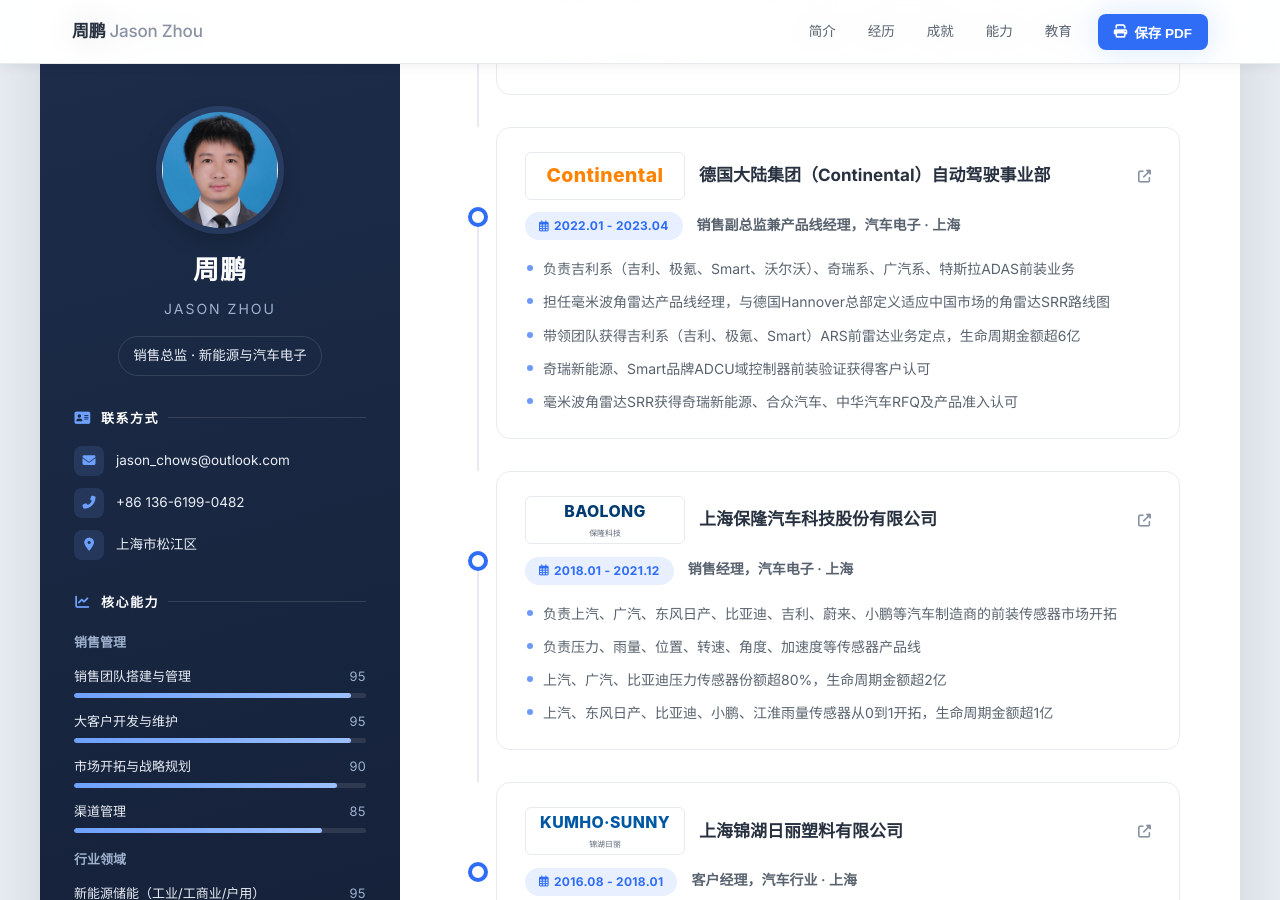
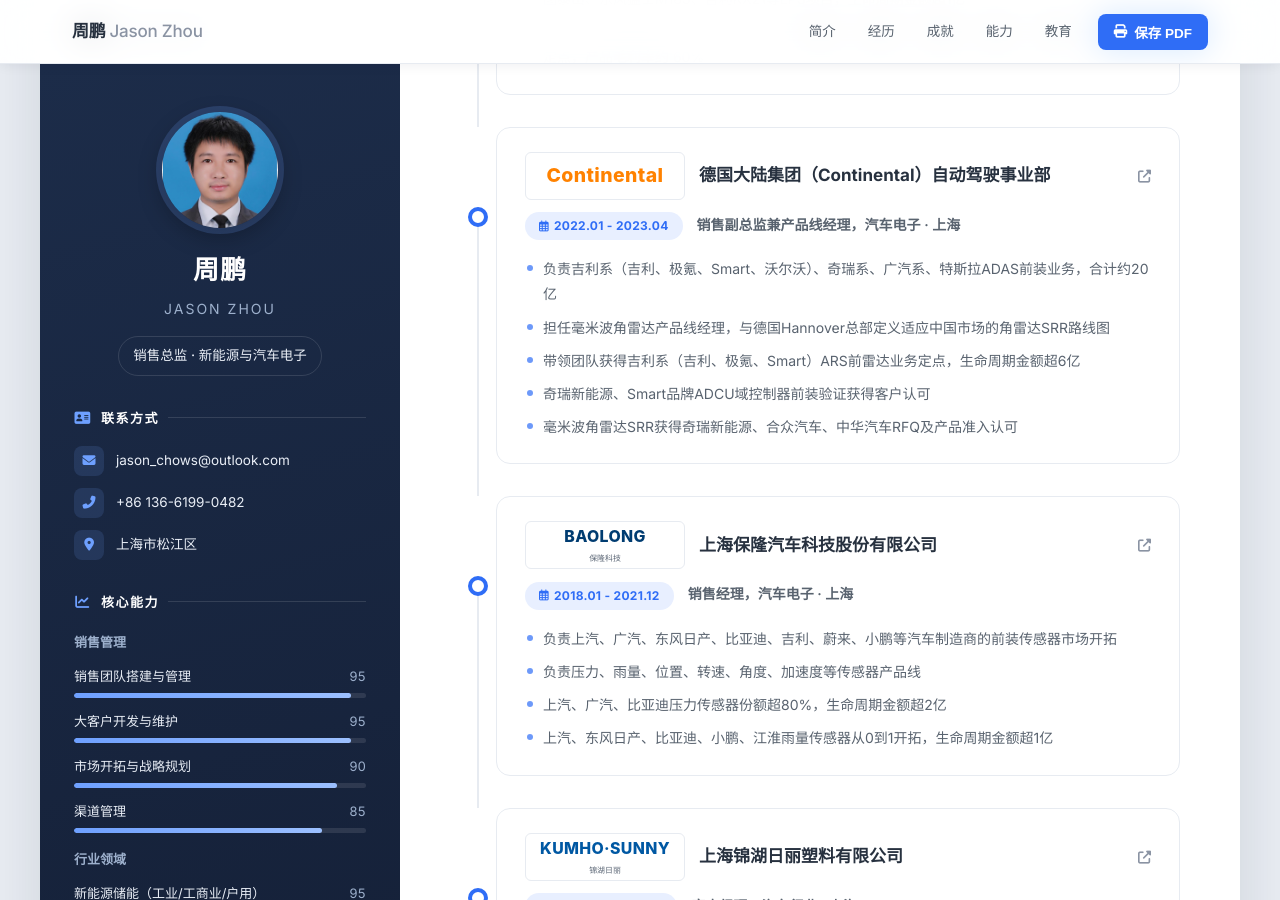
Before and after one commit to ZJU-Jason/ZJU-Jason.github.io, a Jekyll site: the page built from index.html, in a window 1280 px wide and 900 px high, scrolled down 914 px. Built offline with Jekyll 4.4.1, drawn with Linux system fonts in a browser that asks for light colours.

Commit message:
Update _config.yml

```diff
--- a/_config.yml
+++ b/_config.yml
@@ -88,7 +88,7 @@
     period: "2022.01 - 2023.04"
     location: 上海
     highlights:
-      - 负责吉利系（吉利、极氪、Smart、沃尔沃）、奇瑞系、广汽系、特斯拉ADAS前装业务
+      - 负责吉利系（吉利、极氪、Smart、沃尔沃）、奇瑞系、广汽系、特斯拉ADAS前装业务，合计约20亿
       - 担任毫米波角雷达产品线经理，与德国Hannover总部定义适应中国市场的角雷达SRR路线图
       - 带领团队获得吉利系（吉利、极氪、Smart）ARS前雷达业务定点，生命周期金额超6亿
       - 奇瑞新能源、Smart品牌ADCU域控制器前装验证获得客户认可
```
